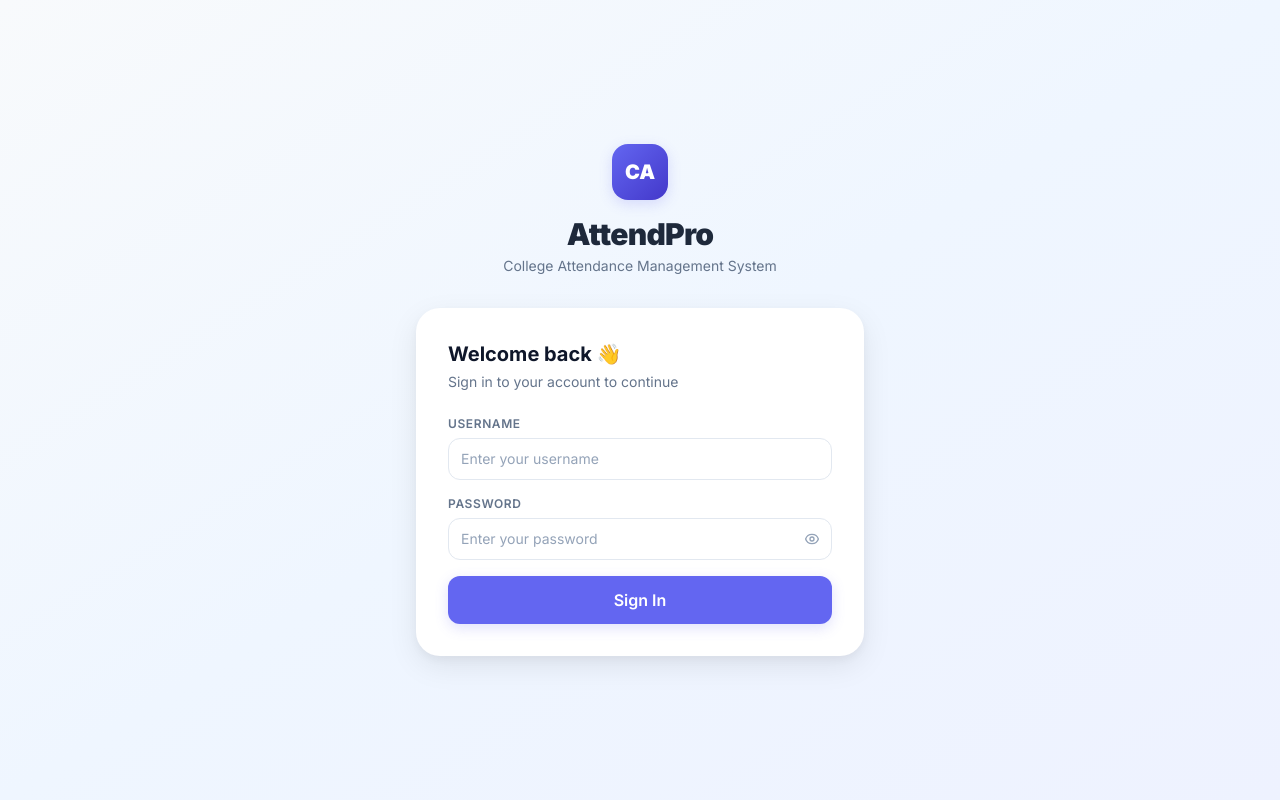
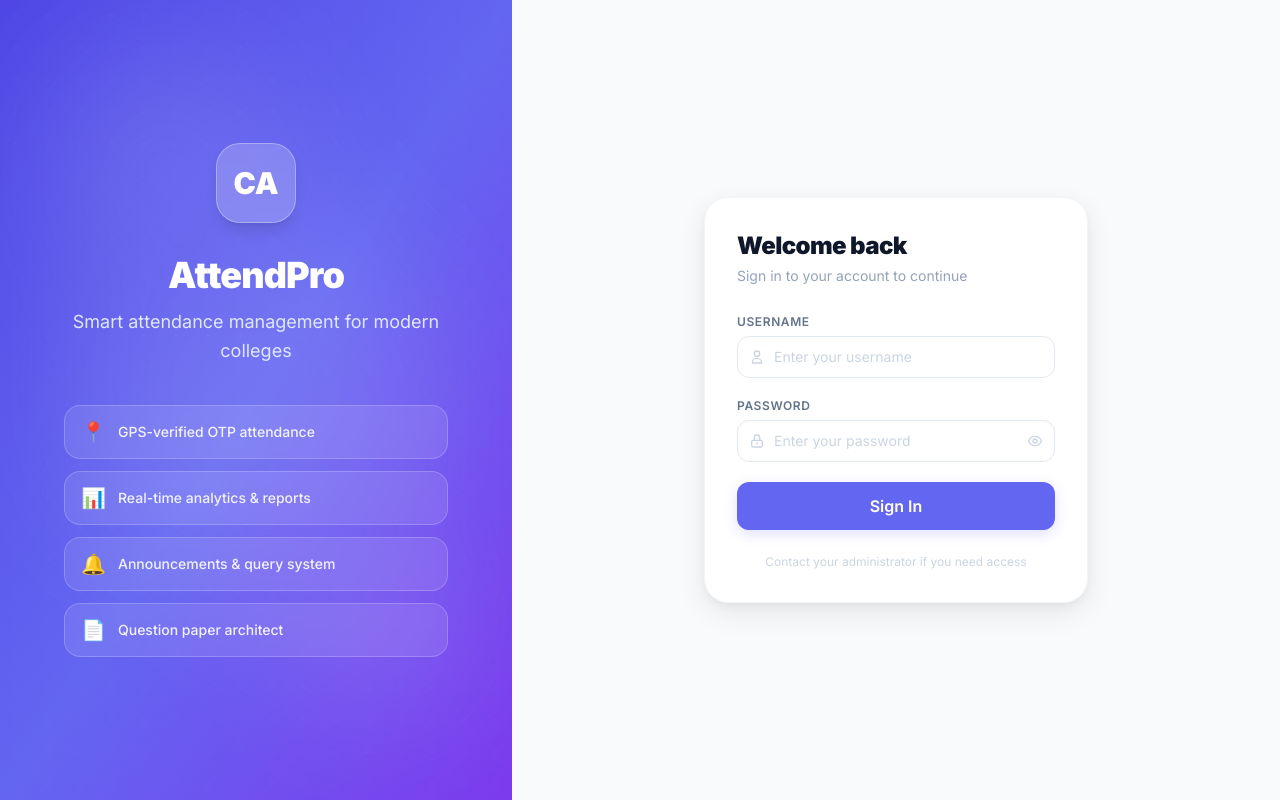
Before and after one commit to satyampsingh1617-hash/ClassSync, a Vue app: page /login in a window 1280 px wide. Built offline with nearby package versions, Linux system fonts and the light colour scheme.

Commit message:
ui: improved login page, StatCard, AlertMessage, global CSS polish

```diff
--- a/src/style.css
+++ b/src/style.css
@@ -1,4 +1,4 @@
-@import url('https://fonts.googleapis.com/css2?family=Inter:wght@300;400;500;600;700;800;900&family=JetBrains+Mono:wght@400;500&display=swap');
+@import url('https://fonts.googleapis.com/css2?family=Inter:ital,opsz,wght@0,14..32,300;0,14..32,400;0,14..32,500;0,14..32,600;0,14..32,700;0,14..32,800;0,14..32,900&family=JetBrains+Mono:wght@400;500&display=swap');
 
 @tailwind base;
 @tailwind components;
@@ -9,143 +9,144 @@
   *, *::before, *::after { box-sizing: border-box; }
   html { scroll-behavior: smooth; }
   body {
-    @apply bg-slate-50 text-slate-700 antialiased;
+    @apply bg-surface-50 text-surface-700 antialiased;
     font-family: 'Inter', system-ui, sans-serif;
+    font-feature-settings: 'cv02','cv03','cv04','cv11';
   }
-  ::-webkit-scrollbar { width: 5px; height: 5px; }
-  ::-webkit-scrollbar-track { @apply bg-slate-100; }
-  ::-webkit-scrollbar-thumb { @apply bg-slate-300 rounded-full; }
-  ::-webkit-scrollbar-thumb:hover { @apply bg-brand-400; }
+  ::-webkit-scrollbar { width: 4px; height: 4px; }
+  ::-webkit-scrollbar-track { @apply bg-transparent; }
+  ::-webkit-scrollbar-thumb { @apply bg-surface-200 rounded-full; }
+  ::-webkit-scrollbar-thumb:hover { @apply bg-brand-300; }
   ::selection { @apply bg-brand-100 text-brand-800; }
 }
 
 /* ── Components ────────────────────────────────────────────── */
 @layer components {
 
-  /* Buttons */
+  /* ── Buttons ─────────────────────────────────────────────── */
   .btn-primary {
     @apply inline-flex items-center gap-2 px-4 py-2 text-sm font-semibold rounded-xl
-           text-white bg-brand-500 hover:bg-brand-600 active:bg-brand-700
+           text-white bg-brand-500 hover:bg-brand-600 active:scale-95
            shadow-brand hover:shadow-brand-lg
-           transition-all duration-150 disabled:opacity-50 disabled:cursor-not-allowed disabled:shadow-none;
+           transition-all duration-150 disabled:opacity-50 disabled:cursor-not-allowed disabled:shadow-none disabled:active:scale-100;
   }
   .btn-secondary {
     @apply inline-flex items-center gap-2 px-4 py-2 text-sm font-semibold rounded-xl
            text-surface-700 bg-white border border-surface-200
-           hover:bg-surface-50 hover:border-surface-300 hover:text-surface-900
-           shadow-card transition-all duration-150 disabled:opacity-50;
+           hover:bg-surface-50 hover:border-surface-300 hover:text-surface-900 active:scale-95
+           shadow-card transition-all duration-150 disabled:opacity-50 disabled:active:scale-100;
   }
   .btn-danger {
     @apply inline-flex items-center gap-2 px-4 py-2 text-sm font-semibold rounded-xl
-           text-white bg-danger hover:bg-danger-dark
-           transition-all duration-150 disabled:opacity-50;
-    box-shadow: 0 2px 8px rgba(239,68,68,0.2);
+           text-white bg-danger hover:bg-danger-dark active:scale-95
+           transition-all duration-150 disabled:opacity-50 disabled:active:scale-100;
+    box-shadow: 0 2px 8px rgba(239,68,68,0.25);
   }
   .btn-success {
     @apply inline-flex items-center gap-2 px-4 py-2 text-sm font-semibold rounded-xl
-           text-white bg-success hover:bg-success-dark
-           transition-all duration-150 disabled:opacity-50;
-    box-shadow: 0 2px 8px rgba(34,197,94,0.2);
+           text-white bg-success hover:bg-success-dark active:scale-95
+           transition-all duration-150 disabled:opacity-50 disabled:active:scale-100;
+    box-shadow: 0 2px 8px rgba(34,197,94,0.25);
   }
   .btn-ghost {
     @apply inline-flex items-center gap-2 px-3 py-1.5 text-sm font-medium rounded-lg
-           text-surface-600 hover:text-surface-900 hover:bg-surface-100
+           text-surface-600 hover:text-surface-900 hover:bg-surface-100 active:scale-95
            transition-all duration-150;
   }
 
-  /* Inputs */
+  /* ── Inputs ──────────────────────────────────────────────── */
   .input {
     @apply w-full px-3 py-2.5 text-sm rounded-xl border border-surface-200
-           bg-white text-surface-800 placeholder-surface-400
-           focus:outline-none focus:ring-2 focus:ring-brand-500/20 focus:border-brand-400
+           bg-white text-surface-800 placeholder-surface-300
+           focus:outline-none focus:ring-2 focus:ring-brand-500/25 focus:border-brand-400
            transition-all duration-150;
   }
-  .input:disabled { @apply bg-surface-100 text-surface-400 cursor-not-allowed; }
-  .input option { @apply bg-white text-surface-800; }
+  .input:disabled { @apply bg-surface-50 text-surface-400 cursor-not-allowed; }
+  .input option   { @apply bg-white text-surface-800; }
 
   .label {
     @apply block text-xs font-semibold text-surface-500 uppercase tracking-wider mb-1.5;
   }
 
-  /* Cards */
+  /* ── Cards ───────────────────────────────────────────────── */
   .card {
-    @apply bg-white rounded-2xl border border-surface-200 p-5 shadow-card;
+    @apply bg-white rounded-2xl border border-surface-100 p-5 shadow-card;
   }
   .card-elevated {
-    @apply bg-white rounded-2xl border border-surface-200 p-5 shadow-card-md;
+    @apply bg-white rounded-2xl border border-surface-100 p-5 shadow-card-md;
+  }
+  .card-hover {
+    @apply bg-white rounded-2xl border border-surface-100 p-5 shadow-card
+           hover:shadow-card-md hover:-translate-y-0.5 transition-all duration-200 cursor-pointer;
   }
 
-  /* Table */
+  /* ── Tables ──────────────────────────────────────────────── */
   .table-th {
-    @apply px-4 py-3 text-left text-xs font-bold text-surface-500 uppercase tracking-wider bg-surface-50;
+    @apply px-4 py-3 text-left text-xs font-bold text-surface-400 uppercase tracking-wider bg-surface-50/80;
   }
   .table-td {
     @apply px-4 py-3 text-sm text-surface-700;
   }
 
-  /* Badges */
+  /* ── Badges ──────────────────────────────────────────────── */
   .badge-present {
-    @apply inline-flex items-center gap-1.5 px-2.5 py-0.5 rounded-full text-xs font-bold
-           bg-success-light text-success-dark border border-success/20;
+    @apply inline-flex items-center gap-1 px-2.5 py-0.5 rounded-full text-xs font-bold
+           bg-emerald-50 text-emerald-700 border border-emerald-200/60;
   }
   .badge-absent {
-    @apply inline-flex items-center gap-1.5 px-2.5 py-0.5 rounded-full text-xs font-bold
-           bg-danger-light text-danger-dark border border-danger/20;
+    @apply inline-flex items-center gap-1 px-2.5 py-0.5 rounded-full text-xs font-bold
+           bg-red-50 text-red-600 border border-red-200/60;
   }
 
-  /* Animated status chips */
+  /* ── Status chips ────────────────────────────────────────── */
   .chip-good {
     @apply inline-flex items-center gap-1.5 px-3 py-1 rounded-full text-xs font-bold
-           bg-success-light text-success-dark;
-  }
-  .chip-good::before {
-    content: '';
-    @apply w-1.5 h-1.5 rounded-full bg-success inline-block;
-    animation: pulseDot 2s ease-in-out infinite;
+           bg-emerald-50 text-emerald-700 border border-emerald-200/60;
   }
   .chip-low {
     @apply inline-flex items-center gap-1.5 px-3 py-1 rounded-full text-xs font-bold
-           bg-danger-light text-danger-dark;
-  }
-  .chip-low::before {
-    content: '';
-    @apply w-1.5 h-1.5 rounded-full bg-danger inline-block;
-    animation: pulseDot 2s ease-in-out infinite;
+           bg-red-50 text-red-600 border border-red-200/60;
   }
   .chip-none {
     @apply inline-flex items-center gap-1.5 px-3 py-1 rounded-full text-xs font-bold
            bg-surface-100 text-surface-500;
   }
 
-  /* Class chips */
-  .chip-fycs  { @apply inline-flex items-center px-2.5 py-0.5 rounded-full text-xs font-bold bg-blue-50   text-blue-700   border border-blue-200; }
-  .chip-fyit  { @apply inline-flex items-center px-2.5 py-0.5 rounded-full text-xs font-bold bg-indigo-50 text-indigo-700 border border-indigo-200; }
-  .chip-sycs  { @apply inline-flex items-center px-2.5 py-0.5 rounded-full text-xs font-bold bg-violet-50 text-violet-700 border border-violet-200; }
-  .chip-syit  { @apply inline-flex items-center px-2.5 py-0.5 rounded-full text-xs font-bold bg-purple-50 text-purple-700 border border-purple-200; }
-  .chip-tycs  { @apply inline-flex items-center px-2.5 py-0.5 rounded-full text-xs font-bold bg-emerald-50 text-emerald-700 border border-emerald-200; }
-  .chip-tyit  { @apply inline-flex items-center px-2.5 py-0.5 rounded-full text-xs font-bold bg-teal-50   text-teal-700   border border-teal-200; }
+  /* ── Class chips ─────────────────────────────────────────── */
+  .chip-fycs  { @apply inline-flex items-center px-2.5 py-0.5 rounded-full text-xs font-bold bg-blue-50   text-blue-700   border border-blue-200/60; }
+  .chip-fyit  { @apply inline-flex items-center px-2.5 py-0.5 rounded-full text-xs font-bold bg-indigo-50 text-indigo-700 border border-indigo-200/60; }
+  .chip-sycs  { @apply inline-flex items-center px-2.5 py-0.5 rounded-full text-xs font-bold bg-violet-50 text-violet-700 border border-violet-200/60; }
+  .chip-syit  { @apply inline-flex items-center px-2.5 py-0.5 rounded-full text-xs font-bold bg-purple-50 text-purple-700 border border-purple-200/60; }
+  .chip-tycs  { @apply inline-flex items-center px-2.5 py-0.5 rounded-full text-xs font-bold bg-emerald-50 text-emerald-700 border border-emerald-200/60; }
+  .chip-tyit  { @apply inline-flex items-center px-2.5 py-0.5 rounded-full text-xs font-bold bg-teal-50   text-teal-700   border border-teal-200/60; }
 
-  /* Progress */
-  .progress-track { @apply w-full rounded-full h-1.5 bg-surface-200; }
-  .progress-good  { @apply h-1.5 rounded-full bg-gradient-to-r from-success to-emerald-400; }
-  .progress-low   { @apply h-1.5 rounded-full bg-gradient-to-r from-danger to-rose-400; }
+  /* ── Progress ────────────────────────────────────────────── */
+  .progress-track { @apply w-full rounded-full h-1.5 bg-surface-100; }
+  .progress-good  { @apply h-1.5 rounded-full bg-gradient-to-r from-emerald-500 to-emerald-400; }
+  .progress-low   { @apply h-1.5 rounded-full bg-gradient-to-r from-red-500 to-rose-400; }
   .progress-brand { @apply h-1.5 rounded-full bg-gradient-to-r from-brand-500 to-brand-400; }
 
-  /* Class chip — base style, combined with getClassChip() color classes */
-  .class-chip {
-    @apply inline-flex items-center px-2.5 py-0.5 rounded-full text-xs font-bold border;
+  /* ── Section header ──────────────────────────────────────── */
+  .section-title {
+    @apply text-xs font-bold text-surface-300 uppercase tracking-widest;
   }
 
-  /* Section header */
-  .section-title {
-    @apply text-xs font-bold text-surface-400 uppercase tracking-widest;
+  /* ── Page header ─────────────────────────────────────────── */
+  .page-header {
+    @apply mb-6;
+  }
+  .page-title {
+    @apply text-xl font-black text-surface-900 tracking-tight;
+  }
+  .page-sub {
+    @apply text-sm text-surface-400 mt-0.5;
   }
 }
 
 /* ── Transitions ───────────────────────────────────────────── */
 .modal-enter-active { transition: all 0.2s cubic-bezier(0.34, 1.56, 0.64, 1); }
 .modal-leave-active { transition: all 0.15s ease-in; }
-.modal-enter-from, .modal-leave-to { opacity: 0; transform: scale(0.94) translateY(-6px); }
+.modal-enter-from, .modal-leave-to { opacity: 0; transform: scale(0.94) translateY(-8px); }
 
 .fade-enter-active, .fade-leave-active { transition: all 0.2s ease; }
 .fade-enter-from, .fade-leave-to { opacity: 0; transform: translateY(-4px); }
@@ -164,3 +165,11 @@
   from { width: 100%; }
   to   { width: 0%; }
 }
+
+/* ── Gradient text utility ───────────────────────────────────*/
+.text-gradient {
+  background: linear-gradient(135deg, #6366f1, #8b5cf6);
+  -webkit-background-clip: text;
+  -webkit-text-fill-color: transparent;
+  background-clip: text;
+}
--- a/src/utils/useGeofence.js
+++ b/src/utils/useGeofence.js
@@ -5,7 +5,7 @@
 
 const CAMPUS_LAT    = 19.22877599529906
 const CAMPUS_LNG    = 73.16150695815026
-const CAMPUS_RADIUS = 500       // metres — must be within 500m of campus
+const CAMPUS_RADIUS = 200       // metres — must be within 500m of campus
 const GPS_TIMEOUT   = 15000     // Increase timeout for better stability
 
 // Returns distance in METRES between two lat/lng points
--- a/src/views/LoginView.vue
+++ b/src/views/LoginView.vue
@@ -1,41 +1,94 @@
 <template>
-  <div class="min-h-screen bg-gradient-to-br from-slate-50 via-blue-50 to-indigo-50 flex items-center justify-center p-4">
-    <div class="w-full max-w-md">
+  <div class="min-h-screen flex">
 
+    <!-- ── Left panel (decorative, desktop only) ─────────── -->
+    <div class="hidden lg:flex lg:w-1/2 xl:w-2/5 relative overflow-hidden bg-gradient-to-br from-brand-600 via-brand-500 to-violet-600 flex-col items-center justify-center p-12">
+      <!-- Background pattern -->
+      <div class="absolute inset-0 opacity-10">
+        <div class="absolute top-10 left-10 w-64 h-64 rounded-full bg-white blur-3xl"></div>
+        <div class="absolute bottom-20 right-10 w-48 h-48 rounded-full bg-white blur-3xl"></div>
+        <div class="absolute top-1/2 left-1/2 -translate-x-1/2 -translate-y-1/2 w-96 h-96 rounded-full bg-white blur-3xl"></div>
+      </div>
+
+      <!-- Grid dots -->
+      <div class="absolute inset-0 opacity-5"
+        style="background-image: radial-gradient(circle, white 1px, transparent 1px); background-size: 32px 32px;">
+      </div>
+
+      <div class="relative z-10 text-center text-white max-w-sm">
         <!-- Logo -->
-      <div class="text-center mb-8">
-        <div class="inline-flex items-center justify-center w-14 h-14 rounded-2xl mb-4 font-black text-xl text-white bg-gradient-to-br from-brand-500 to-brand-700 shadow-brand">
+        <div class="inline-flex items-center justify-center w-20 h-20 rounded-3xl bg-white/20 backdrop-blur-sm border border-white/30 mb-8 shadow-lg">
+          <span class="text-3xl font-black text-white">CA</span>
+        </div>
+
+        <h1 class="text-4xl font-black tracking-tight mb-3">AttendPro</h1>
+        <p class="text-brand-100 text-lg leading-relaxed mb-10">
+          Smart attendance management for modern colleges
+        </p>
+
+        <!-- Feature pills -->
+        <div class="space-y-3">
+          <div v-for="f in features" :key="f.text"
+            class="flex items-center gap-3 bg-white/10 backdrop-blur-sm border border-white/20 rounded-2xl px-4 py-3 text-left">
+            <span class="text-xl flex-shrink-0">{{ f.icon }}</span>
+            <span class="text-sm font-medium text-white/90">{{ f.text }}</span>
+          </div>
+        </div>
+      </div>
+    </div>
+
+    <!-- ── Right panel (login form) ──────────────────────── -->
+    <div class="flex-1 flex items-center justify-center p-6 bg-surface-50">
+      <div class="w-full max-w-sm">
+
+        <!-- Mobile logo -->
+        <div class="lg:hidden text-center mb-8">
+          <div class="inline-flex items-center justify-center w-14 h-14 rounded-2xl mb-3 font-black text-xl text-white bg-gradient-to-br from-brand-500 to-brand-700 shadow-brand">
             CA
           </div>
-        <h1 class="text-3xl font-black text-slate-800 tracking-tight">AttendPro</h1>
-        <p class="text-slate-500 mt-1 text-sm">College Attendance Management System</p>
+          <h1 class="text-2xl font-black text-surface-900">AttendPro</h1>
+          <p class="text-surface-400 text-sm mt-1">College Attendance Management</p>
         </div>
 
-      <!-- Card -->
-      <div class="bg-white rounded-3xl shadow-card-lg p-8">
-        <h2 class="text-xl font-bold text-surface-900 mb-1">Welcome back 👋</h2>
-        <p class="text-sm text-surface-500 mb-6">Sign in to your account to continue</p>
+        <!-- Form card -->
+        <div class="bg-white rounded-3xl shadow-card-lg border border-surface-100 p-8">
+          <div class="mb-7">
+            <h2 class="text-2xl font-black text-surface-900 tracking-tight">Welcome back</h2>
+            <p class="text-surface-400 text-sm mt-1">Sign in to your account to continue</p>
+          </div>
 
-        <div v-if="error" class="mb-4 flex items-center gap-2 px-4 py-3 rounded-xl text-sm font-medium bg-danger-light text-danger-dark border border-danger/20">
-          <svg class="w-4 h-4 flex-shrink-0" fill="currentColor" viewBox="0 0 20 20">
+          <!-- Error -->
+          <div v-if="error"
+            class="mb-5 flex items-start gap-2.5 px-4 py-3 rounded-xl text-sm font-medium bg-red-50 text-red-700 border border-red-200/60">
+            <svg class="w-4 h-4 mt-0.5 flex-shrink-0" fill="currentColor" viewBox="0 0 20 20">
               <path fill-rule="evenodd" d="M18 10a8 8 0 11-16 0 8 8 0 0116 0zm-7 4a1 1 0 11-2 0 1 1 0 012 0zm-1-9a1 1 0 00-1 1v4a1 1 0 102 0V6a1 1 0 00-1-1z" clip-rule="evenodd"/>
             </svg>
             {{ error }}
           </div>
 
-        <form @submit.prevent="handleLogin" class="space-y-4">
+          <form @submit.prevent="handleLogin" class="space-y-5">
             <div>
               <label class="label">Username</label>
-            <input v-model="form.username" type="text" class="input" placeholder="Enter your username"
-              autocomplete="username" required />
+              <div class="relative">
+                <svg class="absolute left-3 top-1/2 -translate-y-1/2 w-4 h-4 text-surface-300 pointer-events-none" fill="none" stroke="currentColor" viewBox="0 0 24 24">
+                  <path stroke-linecap="round" stroke-linejoin="round" stroke-width="2" d="M16 7a4 4 0 11-8 0 4 4 0 018 0zM12 14a7 7 0 00-7 7h14a7 7 0 00-7-7z"/>
+                </svg>
+                <input v-model="form.username" type="text" class="input pl-9"
+                  placeholder="Enter your username" autocomplete="username" required />
               </div>
+            </div>
+
             <div>
               <label class="label">Password</label>
               <div class="relative">
-              <input v-model="form.password" :type="showPass ? 'text' : 'password'" class="input pr-10"
-                placeholder="Enter your password" autocomplete="current-password" required />
+                <svg class="absolute left-3 top-1/2 -translate-y-1/2 w-4 h-4 text-surface-300 pointer-events-none" fill="none" stroke="currentColor" viewBox="0 0 24 24">
+                  <path stroke-linecap="round" stroke-linejoin="round" stroke-width="2" d="M12 15v2m-6 4h12a2 2 0 002-2v-6a2 2 0 00-2-2H6a2 2 0 00-2 2v6a2 2 0 002 2zm10-10V7a4 4 0 00-8 0v4h8z"/>
+                </svg>
+                <input v-model="form.password" :type="showPass ? 'text' : 'password'"
+                  class="input pl-9 pr-10" placeholder="Enter your password"
+                  autocomplete="current-password" required />
                 <button type="button" @click="showPass = !showPass"
-                class="absolute right-3 top-1/2 -translate-y-1/2 text-surface-400 hover:text-surface-600 transition-colors">
+                  class="absolute right-3 top-1/2 -translate-y-1/2 text-surface-300 hover:text-surface-500 transition-colors">
                   <svg class="w-4 h-4" fill="none" stroke="currentColor" viewBox="0 0 24 24">
                     <path v-if="!showPass" stroke-linecap="round" stroke-linejoin="round" stroke-width="2"
                       d="M15 12a3 3 0 11-6 0 3 3 0 016 0zM2.458 12C3.732 7.943 7.523 5 12 5c4.478 0 8.268 2.943 9.542 7-1.274 4.057-5.064 7-9.542 7-4.477 0-8.268-2.943-9.542-7z"/>
@@ -46,7 +99,8 @@
               </div>
             </div>
 
-          <button type="submit" :disabled="loading" class="btn-primary w-full justify-center py-3 text-base mt-2">
+            <button type="submit" :disabled="loading"
+              class="btn-primary w-full justify-center py-3 text-base mt-1 rounded-xl">
               <svg v-if="loading" class="w-4 h-4 animate-spin" fill="none" viewBox="0 0 24 24">
                 <circle class="opacity-25" cx="12" cy="12" r="10" stroke="currentColor" stroke-width="4"/>
                 <path class="opacity-75" fill="currentColor" d="M4 12a8 8 0 018-8V0C5.373 0 0 5.373 0 12h4z"/>
@@ -55,17 +109,28 @@
             </button>
           </form>
 
-
-
+          <p class="text-center text-xs text-surface-300 mt-6">
+            Contact your administrator if you need access
+          </p>
+        </div>
+      </div>
     </div>
   </div>
 
-    <!-- Change Password Modal -->
-    <div v-if="showChangePwd" class="fixed inset-0 z-50 flex items-center justify-center bg-surface-900/50 backdrop-blur-sm p-4">
-      <div class="bg-white rounded-2xl shadow-card-lg w-full max-w-sm p-8 border border-surface-200">
-        <h3 class="text-lg font-bold text-surface-900 mb-1">Change Your Password</h3>
-        <p class="text-sm text-surface-500 mb-5">Your password was reset. Please set a new one.</p>
-        <div v-if="changePwdError" class="mb-4 px-3 py-2 rounded-xl text-sm font-medium bg-danger-light text-danger-dark border border-danger/20">
+  <!-- ── Change Password Modal ─────────────────────────────── -->
+  <Transition name="modal">
+    <div v-if="showChangePwd"
+      class="fixed inset-0 z-50 flex items-center justify-center bg-surface-900/60 backdrop-blur-sm p-4">
+      <div class="bg-white rounded-3xl shadow-card-lg w-full max-w-sm p-8 border border-surface-100">
+        <div class="w-12 h-12 rounded-2xl bg-brand-50 flex items-center justify-center mb-4">
+          <svg class="w-6 h-6 text-brand-600" fill="none" stroke="currentColor" viewBox="0 0 24 24">
+            <path stroke-linecap="round" stroke-linejoin="round" stroke-width="2" d="M15 7a2 2 0 012 2m4 0a6 6 0 01-7.743 5.743L11 17H9v2H7v2H4a1 1 0 01-1-1v-2.586a1 1 0 01.293-.707l5.964-5.964A6 6 0 1121 9z"/>
+          </svg>
+        </div>
+        <h3 class="text-lg font-bold text-surface-900 mb-1">Set New Password</h3>
+        <p class="text-sm text-surface-400 mb-6">Your password was reset. Please choose a new one.</p>
+        <div v-if="changePwdError"
+          class="mb-4 px-3 py-2.5 rounded-xl text-sm font-medium bg-red-50 text-red-700 border border-red-200/60">
           {{ changePwdError }}
         </div>
         <div class="space-y-4">
@@ -87,7 +152,7 @@
         </div>
       </div>
     </div>
-  </div>
+  </Transition>
 </template>
 
 <script setup>
@@ -104,8 +169,14 @@ const loading  = ref(false)
 const error    = ref('')
 const showPass = ref(false)
 
+const features = [
+  { icon: '📍', text: 'GPS-verified OTP attendance' },
+  { icon: '📊', text: 'Real-time analytics & reports' },
+  { icon: '🔔', text: 'Announcements & query system' },
+  { icon: '📄', text: 'Question paper architect' },
+]
+
 // Show session-expired message if redirected here by 401 interceptor
-const route = useRouter().currentRoute
 if (typeof window !== 'undefined') {
   const wasLoggedIn = sessionStorage.getItem('wasLoggedIn')
   if (wasLoggedIn && !localStorage.getItem('token')) {
@@ -118,8 +189,6 @@ const showChangePwd  = ref(false)
 const changePwd      = ref({ current: '', newPwd: '', confirm: '' })
 const changingPwd    = ref(false)
 const changePwdError = ref('')
-
-const fill = (u, p) => { form.value.username = u; form.value.password = p }
 
 const handleLogin = async () => {
   loading.value = true; error.value = ''
@@ -136,7 +205,7 @@ const handleLogin = async () => {
 }
 
 const redirectToDash = (role) => {
-  router.push({ admin:'/admin', teacher:'/teacher', student:'/student' }[role] || '/login')
+  router.push({ admin: '/admin', teacher: '/teacher', student: '/student' }[role] || '/login')
 }
 
 const submitChangePwd = async () => {
--- a/src/views/student/StudentDashboard.vue
+++ b/src/views/student/StudentDashboard.vue
@@ -304,7 +304,7 @@
               <path stroke-linecap="round" stroke-linejoin="round" stroke-width="2" d="M17.657 16.657L13.414 20.9a1.998 1.998 0 01-2.827 0l-4.244-4.243a8 8 0 1111.314 0z"/>
               <path stroke-linecap="round" stroke-linejoin="round" stroke-width="2" d="M15 11a3 3 0 11-6 0 3 3 0 016 0z"/>
             </svg>
-            Your location will be verified when you submit. You must be within 500m of campus.
+            Your location will be verified when you submit. You must be within 100m of campus.
           </div>
         </div>
       </div>
```
Also changed, not shown: src/components/AlertMessage.vue (+19 -12 lines), src/components/StatCard.vue (+6 -6 lines), 1 other file (tests, documents, lock files or other folders). Lines whose indentation alone changed are shown as unchanged.
